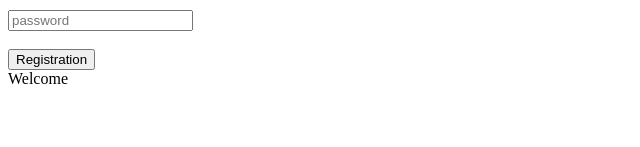
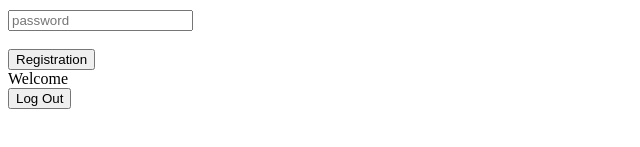
Before and after one commit to NikitOS-1/learn, a React (Create React App) app: page / in a window 1280 px wide. Shown: the part 631-778 px from the top of the page, without its empty margins (0-640 px from the left). Built offline with nearby package versions, Linux system fonts and the light colour scheme.

Commit message:
add react-router-dom

```diff
--- a/package.json
+++ b/package.json
@@ -15,6 +15,7 @@
     "react": "^18.2.0",
     "react-dom": "^18.2.0",
     "react-redux": "^8.0.5",
+    "react-router-dom": "^6.9.0",
     "react-scripts": "5.0.1",
     "redux": "^4.2.1",
     "type": "^2.7.2",
--- a/src/Login/Welcome.tsx
+++ b/src/Login/Welcome.tsx
@@ -1,4 +1,9 @@
 const Welcome = () => {
-  return <div>Welcome</div>;
+  return (
+    <div>
+      <div>Welcome</div>
+      <button>Log Out</button>
+    </div>
+  );
 };
 export default Welcome;
```
Also changed, not shown: 1 other file (tests, documents, lock files or other folders).
